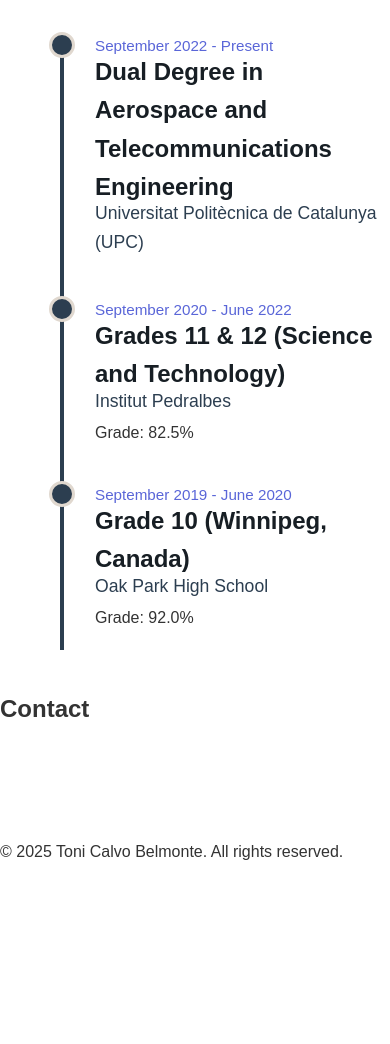
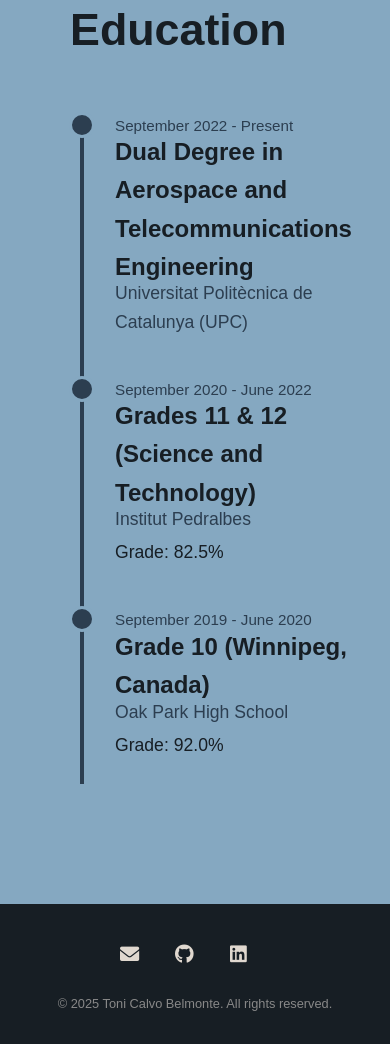
Before and after one commit to Toni-Calvo/portfolio-web, a plain HTML site: page public/index.html in a window 390 px wide. Shown: the part 3207-4251 px from the top of the page. Before the commit the page ends 4071 px from the top, so only its background shows below. Drawn offline with Linux system fonts and the light colour scheme.

Commit message:
Contact / Footer Section

```diff
--- a/public/assets/css/styles.css
+++ b/public/assets/css/styles.css
@@ -463,7 +463,7 @@ ul {
 
 .projects-section {
     padding: 80px 20px;
-    background-color: #253473; /* colores */
+    background-color: #253473;
     text-align: left;
     min-height: 100vh;
 }
@@ -478,7 +478,7 @@ ul {
 }
 
 .project-card {
-    background-color: #5a60d8; /* colores */
+    background-color: #5a60d8;
     border-radius: 8px;
     overflow: hidden;
     box-shadow: 0 4px 15px rgba(255, 255, 255, 0.1);
@@ -509,21 +509,21 @@ ul {
 
 .project-title {
     font-size: 1.6rem;
-    color: #e0d8cf; /* colores */
+    color: #e0d8cf;
     margin-bottom: 15px;
     line-height: 1.3;
 }
 
 .project-description {
     font-size: 1rem;
-    color: #e0d8cf; /* colores */
+    color: #e0d8cf;
     margin-bottom: 15px;
     line-height: 1.5;
     flex-grow: 1;
 }
 
 .project-tags {
-    color: #e0d8cf; /* colores */
+    color: #e0d8cf;
     padding: 5px 13px;
     border-radius: 4px;
     font-size: 0.85rem;
@@ -534,8 +534,8 @@ ul {
 
 .btn-view-project {
     display: inline-block;
-    background-color: #3498db; /* colores */
-    color: #fff; /* colores */
+    background-color: #3498db;
+    color: #fff;
     padding: 10px 20px;
     border-radius: 5px;
     text-align: center;
@@ -545,37 +545,146 @@ ul {
 }
 
 .btn-view-project:hover {
-    background-color: #2980b9; /* colores */
+    background-color: #2980b9;
 }
 
-/* CONTACT */
+/* EDUCATION */
 
-.contact-img {
-    display: flex;
-    flex-wrap: wrap;
-    justify-content: left;
-    gap: 20px;
-    padding: 20px;
+.education-section {
+    padding: 80px 20px;
+    background-color: #85a8c1;
+    text-align: left;
+    min-height: 100vh;
 }
 
-.contact-img figure {
-    margin: 0;
-    text-align: center;
-    padding: 10px;
+.education-section .timeline-item::before {
+    border: 3px solid #85a8c1;
 }
 
-.contact-img img {
-    width: 50px;
-    height: auto;
-    display: block;
+.education-section .timeline-date {
+    color: #2c3e50;
 }
 
-.contact-img > a {
-    display: inline-block;
-    overflow: hidden;
-    transition: transform 0.2s ease-in-out;
+.timeline-grade {
+    font-size: 1.1rem;
+    color: #171e24;
+    margin-bottom: 5px;
+    font-weight: 500;
 }
 
-.contact-img > a:hover {
-    transform: scale(1.1);
+/* CONTACT/FOOTER */
+
+.main-footer {
+    background-color: #171e24;
+    color: #e0d8cf;
+    text-align: left;
+    padding: 60px 20px;
 }
+
+.footer-wrapper {
+    max-width: 1250px;
+    margin: 0 auto;
+    display: flex;
+    flex-direction: row;
+    align-items: center;
+    justify-content: space-between;
+    gap: 20px;
+    padding: 0 20px;
+}
+
+.contact-links {
+    display: flex;
+    justify-content: flex-end;
+    gap: 15px;
+    flex-wrap: wrap;
+}
+
+.social-icon-btn {
+    display: flex;
+    justify-content: left;
+    align-items: center;
+    width: 50px;
+    height: 50px;
+    background-color: transparent;
+    color: #e0d8cf;
+    font-size: 2rem;
+    transition: transform 0.3s ease, color 0.3s ease;
+    text-decoration: none;
+    cursor: pointer;
+}
+
+.social-icon-btn:hover {
+    transform: translateY(-5px) scale(1.15);
+    color: #fff;
+}
+
+.footer-info {
+    font-size: 0.9rem;
+    color: #888;
+    text-align: left;
+    flex-shrink: 0;
+}
+
+/* MOBILE CONTACT/FOOTER */
+
+@media (max-width: 768px) {
+    .main-footer {
+        padding: 40px 15px;
+    }
+    .footer-wrapper {
+        flex-direction: column;
+        align-items: center;
+        padding: 0;
+    }
+
+    .contact-section {
+        margin-top: 0;
+        width: 100%;
+        display: flex;
+        justify-content: center;
+    }
+
+    .contact-info p {
+        font-size: 1rem;
+        text-align: center;
+    }
+
+    .social-links {
+        justify-content: center;
+    }
+
+    .social-icon-btn {
+        width: 45px;
+        height: 45px;
+        font-size: 1.3rem;
+    }
+
+    .footer-info {
+        text-align: center;
+        margin-top: 0;
+    }
+}
+
+@media (max-width: 480px) {
+    .main-footer {
+        padding: 30px 10px;
+    }
+
+    .contact-info p {
+        font-size: 0.95rem;
+    }
+
+    .social-links {
+        gap: 10px;
+    }
+
+    .social-icon-btn {
+        width: 40px;
+        height: 40px;
+        font-size: 1.2rem;
+    }
+
+    .footer-info {
+        font-size: 0.8rem;
+    }
+}
--- a/public/assets/js/script.js
+++ b/public/assets/js/script.js
@@ -98,4 +98,10 @@ document.addEventListener('DOMContentLoaded', () => {
     // Check on load and resize
     checkTextWrapping();
     window.addEventListener('resize', checkTextWrapping);
+
+    // Update current year in footer
+    const currentYearSpan = document.getElementById('current-year');
+    if (currentYearSpan) {
+        currentYearSpan.textContent = new Date().getFullYear();
+    }
 })
--- a/public/index.html
+++ b/public/index.html
@@ -243,32 +243,35 @@
 
             </section>
 
+        </main>
+
+        <footer class="main-footer">
+            <div class="footer-wrapper">
+
                 <!-- CONTACT -->
 
-            <section id="contact">
-                <h2>Contact</h2>
-                <section class="contact-img">
-                    <a href="mailto:toni.calvo.belmonte@gmail.com" target="_blank" rel="noreferrer">
-                        <figure>
-                            <img src="assets/images/mail-64.png"/>
-                        </figure>
+                <section id="contact" class="contact-section">
+
+                    <section class="contact-links">
+                        <a href="mailto:toni.calvo.belmonte@gmail.com" target="_blank" rel="noreferrer" class="social-icon-btn" aria-label="Send an email">
+                            <i class="fas fa-envelope"></i>
                         </a>
-                    <a href="https://github.com/Toni-Calvo" target="_blank" rel="noreferrer">
-                        <figure>
-                            <img src="assets/images/github-mark-white.png"/>
-                        </figure>
+                        <a href="https://github.com/Toni-Calvo" target="_blank" rel="noreferrer" class="social-icon-btn" aria-label="Visit my GitHub profile">
+                            <i class="fab fa-github"></i>
                         </a>
-                    <a href="https://www.linkedin.com/in/toni-calvo-belmonte/" target="_blank" rel="noreferrer">
-                        <figure>
-                            <img src="assets/images/InBug-White.png"/>
-                        </figure>
+                        <a href="https://www.linkedin.com/in/toni-calvo-belmonte/" target="_blank" rel="noreferrer" class="social-icon-btn" aria-label="Visit my LinkedIn profile">
+                            <i class="fab fa-linkedin"></i>
                         </a>
                     </section>
                 </section>
-        </main>
 
-        <footer>
-            <p>&copy; 2025 Toni Calvo Belmonte. All rights reserved.</p>
+                <!-- LICENSE -->
+
+                <div class="footer-info">
+                    <p>&copy; <span id="current-year"></span> Toni Calvo Belmonte. All rights reserved.</p>
+                </div>
+
+            </div>
         </footer>
 
         <script src="assets/js/script.js"></script>
```
Also changed, not shown: public/index_es.html (+21 -18 lines), public/assets/images/InBug-White.png (deleted), public/assets/images/github-mark-white.png (deleted), public/assets/images/mail-64.png (deleted). Lines whose indentation alone changed are shown as unchanged.
